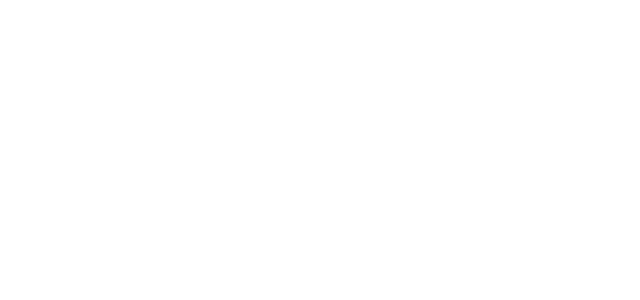
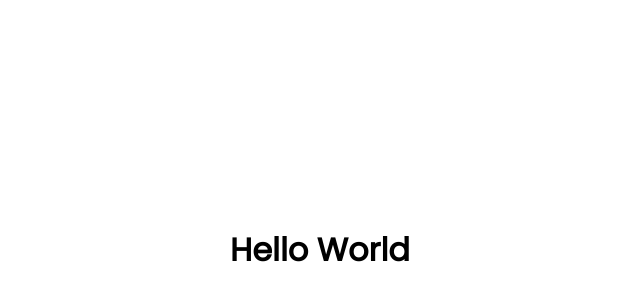
Before and after one commit to estartandodevs-course/recolapp, a React (Create React App) app: page /scheduledCollections in a window 1280 px wide. Shown: the part 150-450 px from the top of the page, without its empty margins (320-960 px from the left). Built offline with nearby package versions, Linux system fonts and the light colour scheme.

Commit message:
chore: página de listagem de agendamentos WIP

```diff
--- /dev/null
+++ b/src/pages/ScheduledCollections/index.js
@@ -0,0 +1,11 @@
+import * as S from "./styles";
+
+const ScheduledCollections = () => {
+  return (
+    <S.CollectionsContainer>
+      <h1>Hello World</h1>
+    </S.CollectionsContainer>
+  );
+};
+
+export default ScheduledCollections;
--- /dev/null
+++ b/src/pages/ScheduledCollections/styles.js
@@ -0,0 +1,10 @@
+import styled from "styled-components";
+
+export const CollectionsContainer = styled.div`
+  height: 100vh;
+  display: flex;
+  flex-direction: column;
+  justify-content: center;
+  align-items: center;
+  margin: 0 30px;
+`;
--- a/src/pages/index.js
+++ b/src/pages/index.js
@@ -2,5 +2,6 @@ import Home from "./Home";
 import Login from "./Login";
 import Register from "./Register";
 import HomeE from "./HomeEmpreeendedor";
+import ScheduledCollections from "./ScheduledCollections";
 
-export { Home, Login, HomeE, Register };
+export { Home, Login, HomeE, Register, ScheduledCollections };
--- a/src/routes.js
+++ b/src/routes.js
@@ -10,6 +10,7 @@ export default function Routes() {
         <Route exact path="/login" component={R.Login} />
         <Route exact path="/register" component={R.Register} />
         <Route exact path="/home" component={R.HomeE} />
+        <Route exact path="/scheduledCollections" component={R.ScheduledCollections} />
       </Switch>
     </BrowserRouter>
   );
```
